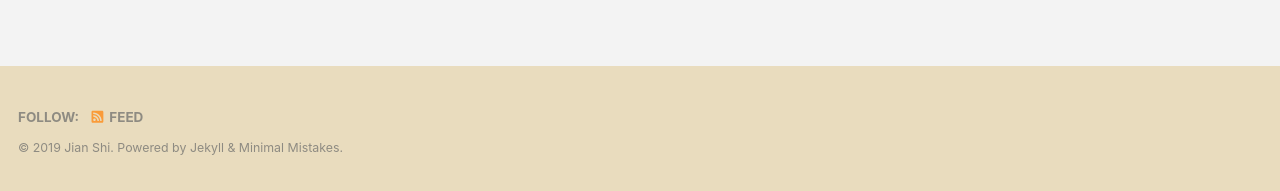
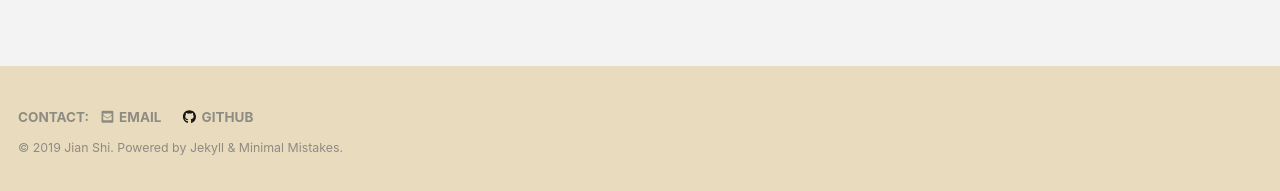
Before and after one commit to RyeField/RyeField.github.io, a Jekyll site: the page built from index.html, in a window 1280 px wide and 900 px high, scrolled down 183 px. Shown: the part 706-897 px from the top of the window. Built offline with Jekyll 4.4.1, drawn with Linux system fonts in a browser that asks for light colours; cached includes are drawn as plain includes; nearby versions of some CDN libraries; the list of posts is cut into pages by our own code.

Commit message:
Update footer

```diff
--- a/_config.yml
+++ b/_config.yml
@@ -141,9 +141,12 @@ footer:
     # - label: "Facebook"
     #   icon: "fab fa-fw fa-facebook-square"
       # url:
-    # - label: "GitHub"
-    #   icon: "fab fa-fw fa-github"
-      # url:
+    - label: "Email"
+      icon: "fas fa-fw fa-envelope-square"
+      url: mailto:shijianhzchina@gmail.com
+    - label: "GitHub"
+      icon: "fab fa-fw fa-github"
+      url: "https://github.com/RyeField"
     # - label: "GitLab"
     #   icon: "fab fa-fw fa-gitlab"
       # url:
--- a/_includes/footer.html
+++ b/_includes/footer.html
@@ -1,7 +1,8 @@
 <div class="page__footer-follow">
   <ul class="social-icons">
     {% if site.data.ui-text[site.locale].follow_label %}
-      <li><strong>{{ site.data.ui-text[site.locale].follow_label }}</strong></li>
+      <!-- <li><strong>{{ site.data.ui-text[site.locale].follow_label }}</strong></li> -->
+      <li><strong>CONTACT:</strong></li>
     {% endif %}
 
     {% if site.footer.links %}
@@ -12,7 +13,8 @@
       {% endfor %}
     {% endif %}
 
-    <li><a href="{% if site.atom_feed.path %}{{ site.atom_feed.path }}{% else %}{{ '/feed.xml' | relative_url }}{% endif %}"><i class="fas fa-fw fa-rss-square" aria-hidden="true"></i> {{ site.data.ui-text[site.locale].feed_label | default: "Feed" }}</a></li>
+    <!-- disable atom_feed -->
+    <!-- <li><a href="{% if site.atom_feed.path %}{{ site.atom_feed.path }}{% else %}{{ '/feed.xml' | relative_url }}{% endif %}"><i class="fas fa-fw fa-rss-square" aria-hidden="true"></i> {{ site.data.ui-text[site.locale].feed_label | default: "Feed" }}</a></li> -->
   </ul>
 </div>
 
```
